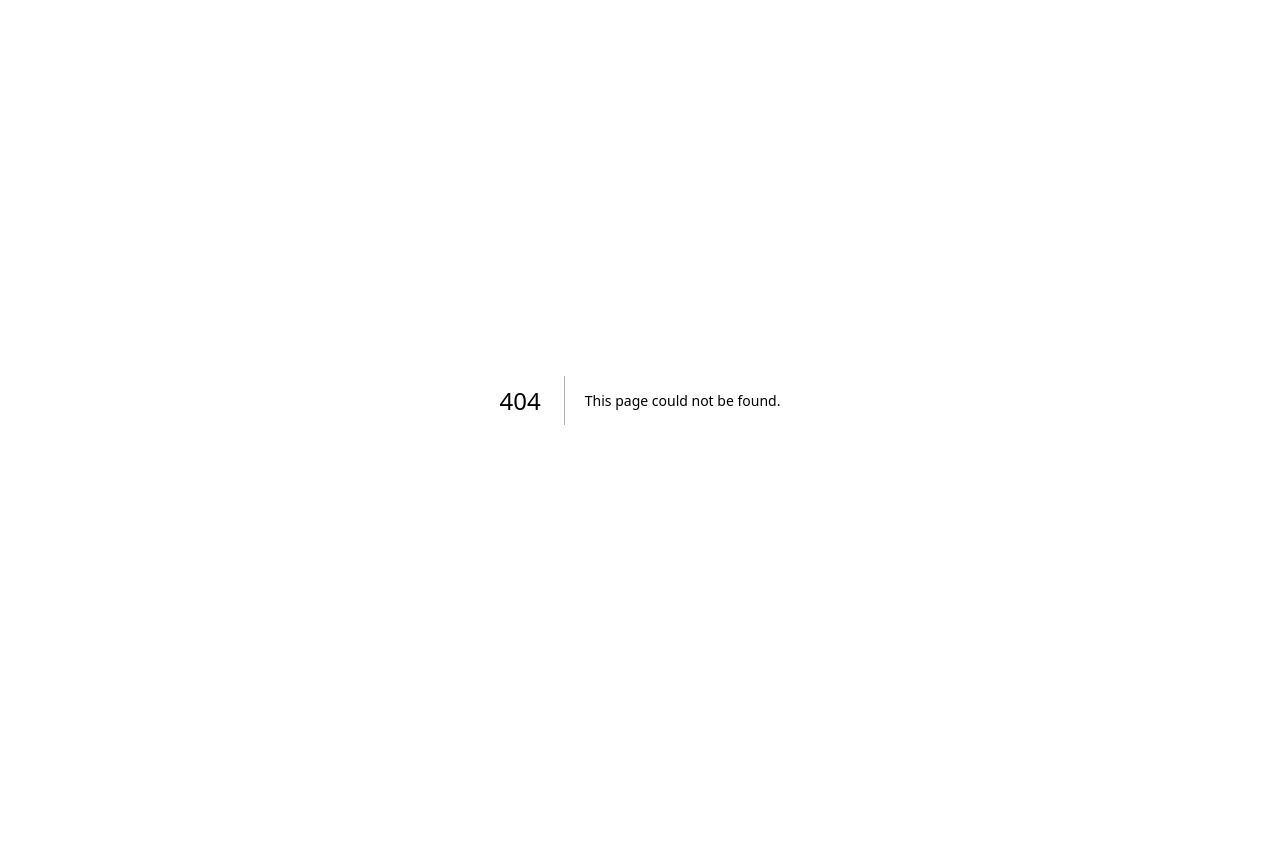
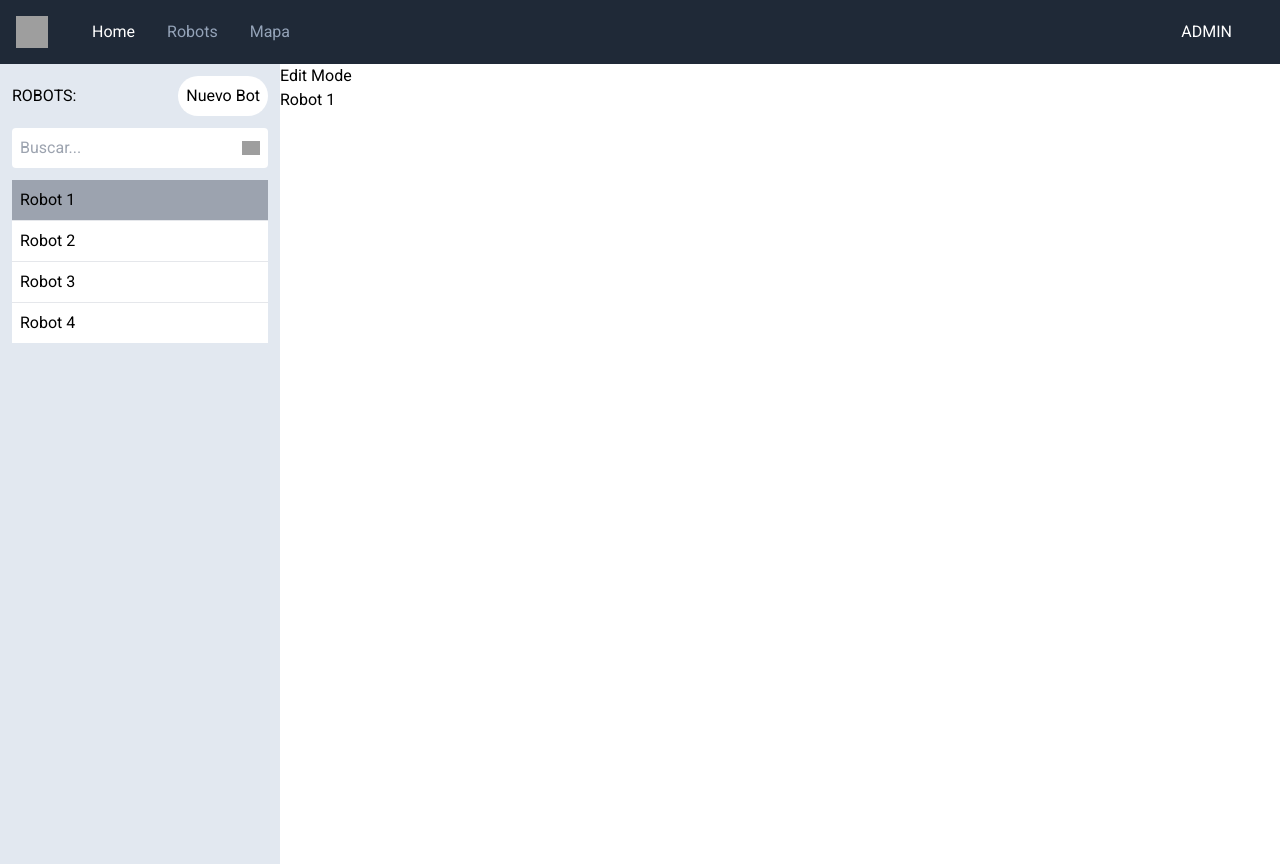
Before and after one commit to Astrovik3/front-integracion, a Next.js app: page /robots in a window 1280 px wide. Before the commit this address had no page. Before the commit the page ends 800 px from the top, so only its background shows below. Built offline with nearby package versions, Linux system fonts and the light colour scheme; grey boxes are pictures that could not be loaded.

Commit message:
Primer commit robots

```diff
--- a/src/app/components/index.js
+++ /dev/null
@@ -1,12 +0,0 @@
-export default function Header({ headerTitle }) {
-
-    return (
-        <header>
-            <div className='w-full flex items-center bg-zinc-400 p-3 '>
-                <h1 className='text-5xl font-bold'>{headerTitle}</h1>
-                <span className='ml-auto'> ADMIN </span>
-            </div>
-
-        </header>
-    );
-}
--- a/src/app/components/navBar.js
+++ b/src/app/components/navBar.js
@@ -1,34 +1,40 @@
+import Link from 'next/link';
+import Image from 'next/image';
 
 export default function NavBar() {
   return (
-    <main className="flex flex-col justify-between">
-      <nav class="bg-gray-800 border-gray-200 dark:bg-gray-900">
-        <div class=" flex flex-wrap items-center justify-between mx-auto p-4">
+      <nav className="bg-gray-800 border-gray-200 dark:bg-gray-900">
+        <div className=" flex flex-wrap items-center justify-between mx-auto p-4">
           <div className="flex items-center md:p-0">
-            <a href="/" class="flex items-center">
-                <img src="https://flowbite.com/docs/images/logo.svg" class="h-8 mr-3" alt="Flowbite Logo" />
-            </a>
-            <ul class="font-medium flex flex-col p-0 pl-8 mt-4 border border-gray-100 rounded-lg md:flex-row md:space-x-8 md:mt-0 md:border-0">
-                <li>
-                  <a href="#" class="block py-2 pl-3 pr-4 text-white bg-white rounded md:bg-transparent md:text-white md:p-0" aria-current="page">Robots</a>
-                </li>
-                <li>
-                  <a href="#" class="block py-2 pl-3 pr-4 text-slate-400 rounded md:border-0 md:hover:text-white md:p-0">Mapa</a>
-                </li>
+            <Link href="/home" className='flex items-center'>
+              <Image src="https://flowbite.com/docs/images/logo.svg" width={32} height={32} className="h-8 mr-3" alt="Flowbite Logo" quality={100}/>
+            </Link>
+            <ul className="font-medium flex flex-col p-0 pl-8 mt-4 border border-gray-100 rounded-lg md:flex-row md:space-x-8 md:mt-0 md:border-0">
+              <li>
+                <Link href="/home" className='block py-2 pl-3 pr-4 text-white bg-white rounded md:bg-transparent md:text-white md:p-0'>
+                  Home
+                </Link>
+              </li>
+              <li>
+                <Link href="/robots" className="block py-2 pl-3 pr-4 text-slate-400 rounded md:border-0 md:hover:text-white md:p-0">
+                  Robots
+                </Link>
+              </li>
+              <li>
+                <Link href="/mapa" className="block py-2 pl-3 pr-4 text-slate-400 rounded md:border-0 md:hover:text-white md:p-0">
+                  Mapa
+                </Link>
+              </li>
             </ul>
           </div>
-
-          <div class="hidden w-full md:block md:w-auto" id="navbar-default">
-            <ul class="font-medium flex flex-col p-0 pr-8 mt-4 border border-gray-100 rounded-lg md:flex-row md:space-x-8 md:mt-0 md:border-0">
-
-              <li>
-                <a href="#" class="block py-2 pr-4 text-white rounded md:border-0 md:p-0 dark:text-white">ADMIN</a>
-              </li>
-
+          <div className="hidden w-full md:block md:w-auto" id="navbar-default">
+            <ul className="font-medium flex flex-col p-0 pr-8 mt-4 border border-gray-100 rounded-lg md:flex-row md:space-x-8 md:mt-0 md:border-0">
+              <Link href="#" className="block py-2 pr-4 text-white rounded md:border-0 md:p-0 dark:text-white">
+                ADMIN
+              </Link>
             </ul>
           </div>
         </div>
       </nav>
-    </main>
   )
 }
--- a/src/app/globals.css
+++ b/src/app/globals.css
@@ -15,13 +15,3 @@
     --background-end-rgb: 0, 0, 0;
   }
 }
-
-body {
-  color: rgb(var(--foreground-rgb));
-  background: linear-gradient(
-      to bottom,
-      transparent,
-      rgb(var(--background-end-rgb))
-    )
-    rgb(var(--background-start-rgb));
-}
--- a/src/app/home/page.js
+++ b/src/app/home/page.js
@@ -1,9 +1,7 @@
-import NavBar from "../components/navBar"
 
 export default function Home() {
   return (
     <main className="flex min-h-screen flex-col justify-between">
-      <NavBar />
 
       <div className="relative flex place-items-center before:absolute before:h-[300px] before:w-[480px] before:-translate-x-1/2 before:rounded-full before:bg-gradient-radial before:from-white before:to-transparent before:blur-2xl before:content-[''] after:absolute after:-z-20 after:h-[180px] after:w-[240px] after:translate-x-1/3 after:bg-gradient-conic after:from-sky-200 after:via-blue-200 after:blur-2xl after:content-[''] before:dark:bg-gradient-to-br before:dark:from-transparent before:dark:to-blue-700 before:dark:opacity-10 after:dark:from-sky-900 after:dark:via-[#0141ff] after:dark:opacity-40 before:lg:h-[360px] z-[-1]">
 
--- a/src/app/layout.js
+++ b/src/app/layout.js
@@ -1,7 +1,8 @@
 import './globals.css'
-import { Inter } from 'next/font/google'
+import { Roboto } from 'next/font/google'
+import NavBar from './components/navBar'
 
-const inter = Inter({ subsets: ['latin'] })
+const roboto = Roboto({ subsets: ['latin'], weight: '400' })
 
 export const metadata = {
   title: 'Create Next App',
@@ -11,7 +12,10 @@ export const metadata = {
 export default function RootLayout({ children }) {
   return (
     <html lang="en">
-      <body className={inter.className}>{children}</body>
+      <body className={roboto.className}>
+        <NavBar/>
+        {children}
+      </body>
     </html>
   )
 }
--- a/src/app/page.js
+++ b/src/app/page.js
@@ -1,12 +1,7 @@
-import Header from "./components";
+import Home from "./home/page";
 
-export default function Home() {
+export default function App() {
   return (
-    <div>
-      <Header headerTitle = 'Dashboard'/>
-      <main className="flex min-h-screen flex-col items-center justify-between p-24">
-
-      </main>
-    </div>
+    <main></main>
   );
 }
--- /dev/null
+++ b/src/app/robots/RobotFormSelector.js
@@ -0,0 +1,23 @@
+'use client'
+
+import React from 'react'
+
+function RobotFormSelector({editMode, selectedBot}) {
+    return (
+        <>
+            {editMode &&
+            <div>
+                <h2>Edit Mode</h2>
+                <p>{selectedBot}</p>
+            </div>
+            }
+            {!editMode &&
+            <div>
+                <h2>Create Mode</h2>
+            </div>
+            }
+        </>
+    )
+}
+
+export default RobotFormSelector
--- /dev/null
+++ b/src/app/robots/RobotList.js
@@ -0,0 +1,37 @@
+'use client'
+
+import React from 'react';
+
+const robots = [
+    {name: 'Robot 1'},
+    {name: 'Robot 2'},
+    {name: 'Robot 3'},
+    {name: 'Robot 4'}
+]
+
+function RobotList({editMode, setMode, selectedBot, setSelectedBot}) {
+
+    const handleBotSelection = (botName) => {
+        setSelectedBot(botName);
+    };
+
+    return (
+        <ul className="divide-y min-w-fit w-64 bg-white overflow-auto">
+            { robots.map(robot =>
+            <li className={`${selectedBot === robot.name && editMode ? 'bg-gray-400' : 'bg-white'}`}>
+                <button
+                    className="w-full"
+                    onClick={() => {
+                        handleBotSelection(robot.name)
+                        setMode(true)
+                    }}
+                >
+                    <h4 className="p-2 text-left">{robot.name}</h4>
+                </button>
+            </li>
+            )}
+        </ul>
+    );
+}
+
+export default RobotList;
--- /dev/null
+++ b/src/app/robots/page.js
@@ -0,0 +1,54 @@
+'use client'
+
+import React, {useState} from 'react';
+import Image from 'next/image';
+import RobotList from './RobotList';
+import RobotFormSelector from './RobotFormSelector';
+
+export default function RobotsPage() {
+
+    const [editMode, setMode] = useState(true);
+    const [selectedBot, setSelectedBot] = useState('Robot 1');
+
+    return (
+        <main>
+            <div className='flex flex-row'>
+                <div className="flex flex-col p-3 bg-slate-200 min-w-fit w-64 h-screen">
+                    <div className="flex justify-between items-center">
+                        <h2>ROBOTS:</h2>
+                        <button
+                            className="p-2 bg-white rounded-full"
+                            disabled={!editMode}
+                            onClick={()=> setMode(false)}
+                        >Nuevo Bot</button>
+                    </div>
+                    <div className="my-3">
+                        <form className='w-full flex flex-row bg-white rounded p-2'>
+                            <input type='text'  placeholder="Buscar..." className='w-full'></input>
+                            <button type='submit'>
+                                <Image
+                                    src='/public/🦆 icon _magnifying glass_.svg'
+                                    alt = 'search'
+                                    width={20}
+                                    height={20}
+                                />
+                            </button>
+                        </form>
+                    </div>
+                    <RobotList
+                        editMode={editMode}
+                        setMode={setMode}
+                        selectedBot={selectedBot}
+                        setSelectedBot={setSelectedBot}
+                    />
+                </div>
+                <div className='w-full flex '>
+                    <RobotFormSelector
+                        editMode={editMode}
+                        selectedBot={selectedBot}
+                    />
+                </div>
+            </div>
+        </main>
+    )
+}
```
Also changed, not shown: public/🦆 icon _magnifying glass_.svg (added).
